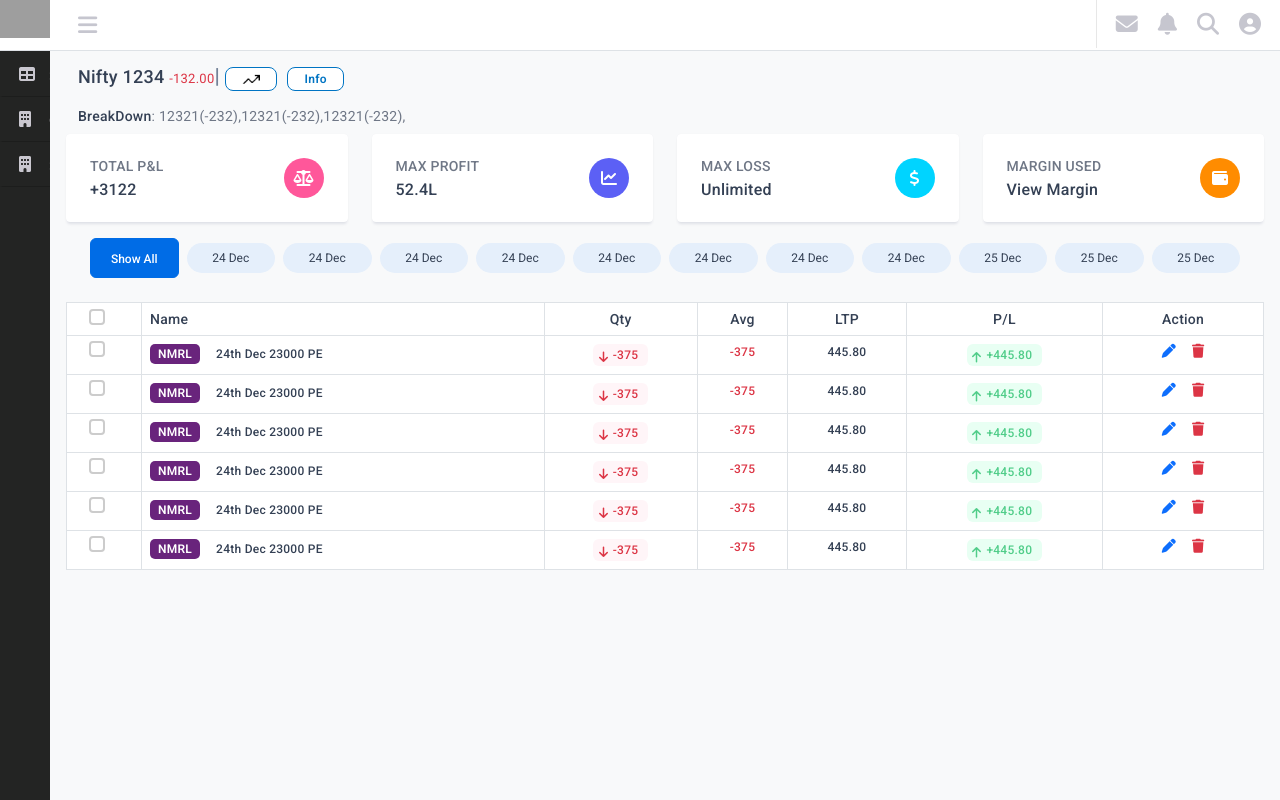
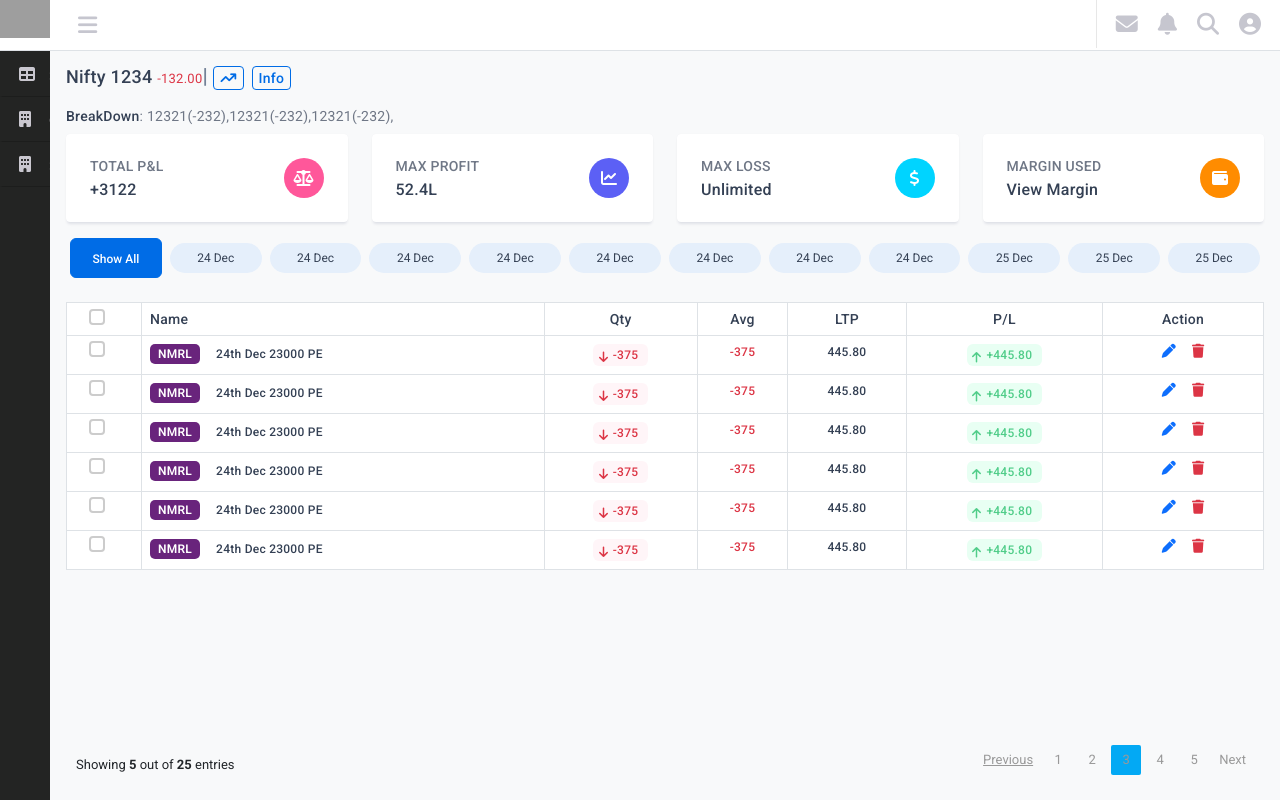
Before and after one commit to abhishek026/einvesta, an Angular app: page /strategy in a window 1280 px wide. Shown: the top 800 px of the page. Built offline with nearby package versions, Linux system fonts and the light colour scheme; grey boxes are pictures that could not be loaded.

Commit message:
ui changes

```diff
--- a/src/app/components/strategybuilder/strategybuilder.component.html
+++ b/src/app/components/strategybuilder/strategybuilder.component.html
@@ -1,15 +1,16 @@
 
-                <div class="projects-inner m-3">
+                <div class="projects-inner m-3 mb-0">
                     <header class="projects-header">
                         <div class="row m-0">
-                            <div class="col-md-12">
+                            <div class="col-md-12 ps-0 pe-0">
                                 <div class="title">Nifty 1234 <span class="text-danger txt">-132.00</span>
-                                    <div class="count">| <span class="info_btn"><img
-                                                src="../../../assets/icons/tend.png" alt=""></span><span
+                                    <div class="count">| <span class="info_btn me-2">
+                                        <i class="fa-solid fa-arrow-trend-up" style="color: #ffc107; cursor: pointer;" title="Growth"></i>
+                                            </span><span
                                             class="info_btn">Info</span></div>
                                 </div>
                             </div>
-                            <div class="col-md-12">
+                            <div class="col-md-12 ps-0 pe-0">
                                 <h6><span>BreakDown</span>: 12321(-232),12321(-232),12321(-232),</h6>
                             </div>
                         </div>
@@ -416,7 +417,7 @@
                             </tbody>
                         </table>
                     </div>
-                    <div class="clearfix">
+                    <div class="clearfix mt-3">
                         <div class="hint-text">Showing <b>5</b> out of <b>25</b> entries</div>
                         <ul class="pagination">
                             <li class="page-item disabled"><a href="#">Previous</a></li>
--- a/src/app/components/strategybuilder/strategybuilder.component.scss
+++ b/src/app/components/strategybuilder/strategybuilder.component.scss
@@ -78,17 +78,24 @@ figure {
         font-weight: 400;
     }
     .info_btn{
-  border:1px solid #0074c3;
-      color: #0074c3;
-      font-weight: 600;
-        border-radius: 8px;
-        font-size: 12px;
-        padding: 4px 16px;
-        margin-right: 10px;
-        cursor: pointer;
-        background: #FFF;
+      padding: 0px 4px;
+    width: 28px;
+    height: 20px;
+    border-radius: 4px;
+    color: rgb(0, 108, 230);
+    border: 1px solid rgb(0, 108, 230);
+    font-size: 14px;
+    font-weight: 500;
+    padding: 3px 6px;
+    cursor: pointer;
         img{
           width: 18px;
+        }
+        i{
+
+        }
+        .fa-arrow-trend-up:before{
+          color: rgb(0, 108, 230);
         }
     }
 
@@ -189,7 +196,7 @@ figure {
 
 }
 .chips_sec{
-  padding: 0px 20px 16px 20px;
+  padding: 0px 0px 16px 0px;
 }
 .pagination {
   float: right;
@@ -326,7 +333,7 @@ tbody, td, tfoot, th, thead, tr{
   scroll-behavior: smooth;
     white-space: nowrap;
     overflow: auto;
-    height: calc(100vh - 200px);
+    height: calc(100vh - 383px);
 
 table {
   border-collapse:collapse;
```
